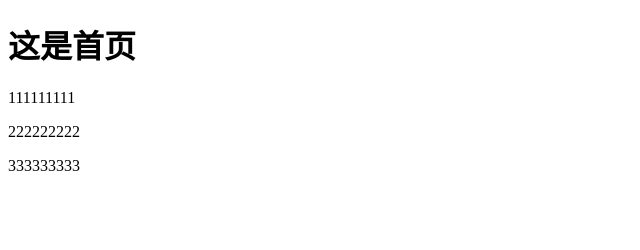
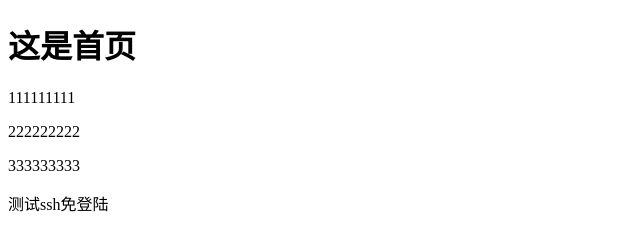
Before and after one commit to 751914662/git-demo, a plain HTML site: page index.html in a window 1280 px wide. Shown: the whole page, without its empty margins (0-640 px from the left). Drawn offline with Linux system fonts and the light colour scheme.

Commit message:
测试ssh免登陆

```diff
--- a/index.html
+++ b/index.html
@@ -10,5 +10,6 @@
     <p>111111111</p>
     <p>222222222</p>
     <p>333333333</p>
+    <p>测试ssh免登陆</p>
 </body>
 </html>
```
